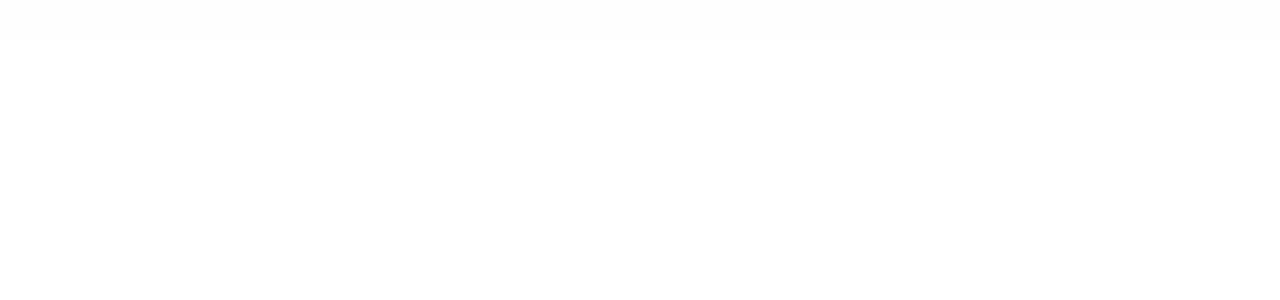
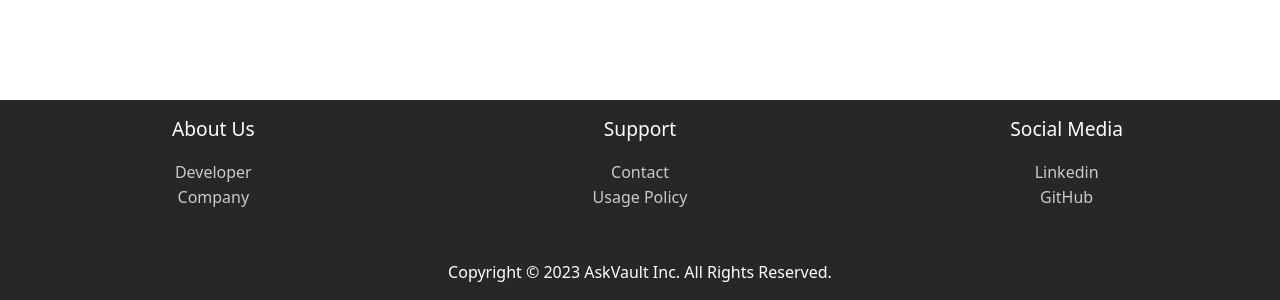
Before and after one commit to zeus97/askvault, a Next.js app: page / in a window 1280 px wide. Shown: the part 1632-1932 px from the top of the page. Before the commit the page ends 1702 px from the top, so only its background shows below. Built offline with nearby package versions, Linux system fonts and the light colour scheme; no server answers; the database is empty.

Commit message:
footer added, random questions added to db and design changes

```diff
--- a/app/globals.scss
+++ b/app/globals.scss
@@ -7,6 +7,11 @@
   box-sizing: border-box;
 }
 
+main{
+  width: 100%;
+}
+
+
 :root{
   --gradient: linear-gradient(90deg, rgba(255,21,21,1) 0%, rgba(249,24,255,1) 100%);
   --color-red: #ff1515;
--- a/app/layout.tsx
+++ b/app/layout.tsx
@@ -5,6 +5,7 @@ import 'bootstrap/dist/css/bootstrap.css'
 
 import Provider from '@/components/Provider'
 import Nav from '@/components/Nav'
+import Footer from '@/components/Footer'
 
 export const metadata = {
   title: 'AskVault',
@@ -24,6 +25,7 @@ export default function RootLayout({
           <main>
             {children}
           </main>
+          <Footer />
         </Provider>
       </body>
     </html>
--- a/app/page.module.scss
+++ b/app/page.module.scss
@@ -1,12 +1,12 @@
 .home{
     position: relative;
     width: 100%;
-    background:linear-gradient(#ffe5f5,#ffffff);
+
 
 
     .filterA{
         position: absolute;
-        width: 350px;
+        width: 380px;
         height: 45px;
         border-radius: 50%;
         background-color: #e45fff;
--- a/app/profile/page.scss
+++ b/app/profile/page.scss
@@ -13,7 +13,7 @@
 
 .profile-page{
     width: 100%;
-    height: 100vh;
+    min-height: 100vh;
     margin-top: 70px;
 
     .profile-c{
--- /dev/null
+++ b/components/Footer.tsx
@@ -0,0 +1,35 @@
+import React from 'react';
+import '@/styles/Footer.scss';
+
+function Footer() {
+
+  const date = new Date();
+  const year = date.getFullYear();
+
+  return (
+    <footer className='container-fluid footer'>
+      <div className='row row-1'>
+        <div className='col-4 footer-col'>
+          <p>About Us</p>
+          <a href='#'>Developer</a>
+          <a>Company</a>
+        </div>
+        <div className='col-4 footer-col'>
+          <p>Support</p>
+          <a>Contact</a>
+          <a>Usage Policy</a>
+        </div>
+        <div className='col-4 footer-col'>
+          <p>Social Media</p>
+          <a>Linkedin</a>
+          <a>GitHub</a>
+        </div>
+      </div>
+      <div className='row row-2'>
+        <p>Copyright &copy; {year} AskVault Inc. All Rights Reserved.</p>
+      </div>
+    </footer>
+  )
+}
+
+export default Footer
--- a/components/Nav.tsx
+++ b/components/Nav.tsx
@@ -21,6 +21,10 @@ const Nav = ()=> {
     if(window.scrollY >= 100){
       setNavAnimation(true);
     }else{setNavAnimation(false);}
+  };
+
+  const showMobileList = ()=>{
+    setShowList((s)=>!s);
   };
 
   useEffect(()=>{
@@ -59,12 +63,20 @@ const Nav = ()=> {
                 </button>
               </div>
               <i className="bi bi-list burger-icon"
-              onClick={()=>{setShowList((s)=>!s)}}></i>
-              {showList && <div className='mobile-nav-list'>
-                <Link href='/profile'>My profile</Link>
-                <Link href='/'>Explore</Link>
-                <p onClick={()=>{signOut()}}>Sign Out</p>
-              </div>}
+              onClick={showMobileList}></i>
+              {showList &&
+                <div className='mobile-nav-list'>
+                  <Link href='/profile'
+                  onClick={showMobileList}>
+                    My profile
+                  </Link>
+                  <Link href='/'
+                  onClick={showMobileList}>
+                    Explore
+                  </Link>
+                  <p onClick={()=>{signOut()}}>Sign Out</p>
+                </div>
+              }
             </div>
             :
             <div>
--- a/components/QuestionContainer.tsx
+++ b/components/QuestionContainer.tsx
@@ -5,14 +5,27 @@ import { getAllQuestions } from '@/utils/services';
 import Question from './Question';
 import '@/styles/QuestionContainer.scss';
 import PaginationComponent from './PaginationComponent';
+import LoadingSpinner from './LoadingSpinner';
 
 const QuestionContainer = () => {
 
     const [questions, setQuestions] = useState<IQuestion[]>([]);
+    const [isLoading, setIsLoading] = useState<boolean>(false);
     const [currentPage, setCurrentPage] = useState<number>(1);
 
+    const fetchingQuestions = async()=>{
+        try{
+            setIsLoading(true);
+            const res = await getAllQuestions();
+            setIsLoading(false);
+            setQuestions(res?.data)
+        }catch(error){
+            console.log(error)
+        }
+    }
+
     useEffect(()=>{
-        getAllQuestions().then((res)=>{setQuestions(res?.data)})
+        fetchingQuestions();
 
     },[])
 
@@ -51,6 +64,12 @@ const QuestionContainer = () => {
             pageSize={PageSize}
             onPageChange={page => setCurrentPage(page)} />
 
+        {isLoading &&
+            <div style={{alignSelf:"center",marginBottom:"300px"}}>
+                <LoadingSpinner />
+            </div>
+        }
+
     </div>
   )
 }
--- a/styles/AnswerForm.scss
+++ b/styles/AnswerForm.scss
@@ -35,6 +35,8 @@
 
     }
 
-
+    @media screen and (max-width:767px){
+        width: 100%;
+    }
 
 }
--- /dev/null
+++ b/styles/Footer.scss
@@ -0,0 +1,40 @@
+.footer{
+    width: 100%;
+    height: 200px;
+    background-color: #272727;
+    color: #fff;
+
+    .row-1{
+        height: 80%;
+        .footer-col{
+            display: flex;
+            flex-direction: column;
+            align-items: center;
+
+            p{
+                font-size: 1.2rem;
+                margin-top: 15px;
+            }
+            a{
+                text-decoration: none;
+                border-bottom: 1px solid transparent;
+                color: #cacaca;
+                cursor: pointer;
+
+                &:hover{
+                    color: var(--hover-color);
+                    border-bottom: 1px solid var(--hover-color);
+                }
+            }
+
+        }
+    }
+
+    .row-2{
+
+        p{
+            text-align: center;
+        }
+    }
+
+}
--- a/styles/QuestionContainer.scss
+++ b/styles/QuestionContainer.scss
@@ -3,5 +3,5 @@
     flex-direction: column;
     justify-content: space-between;
     margin-top: 100px;
-    height: 800px ;
+    height: 830px ;
 }
--- /dev/null
+++ b/utils/constants.ts
@@ -0,0 +1,3 @@
+export const FOOTER = [
+
+]
```
